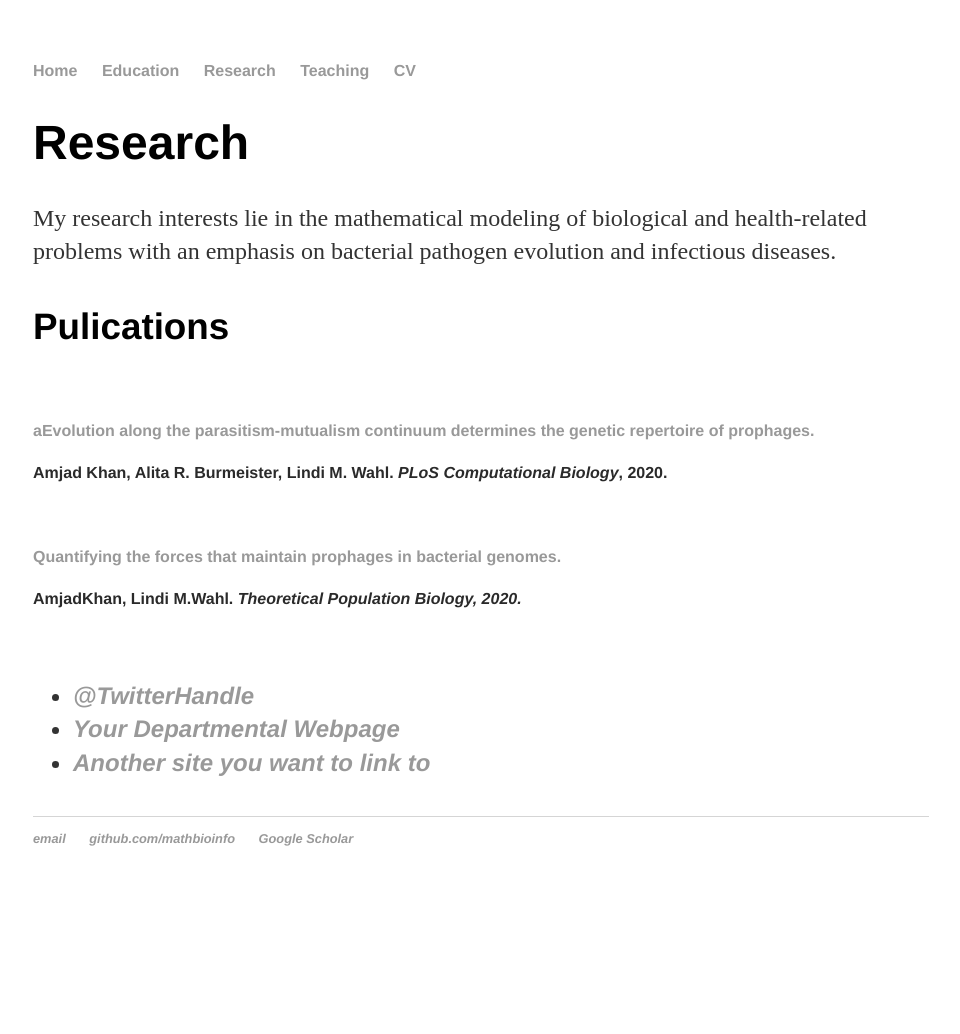
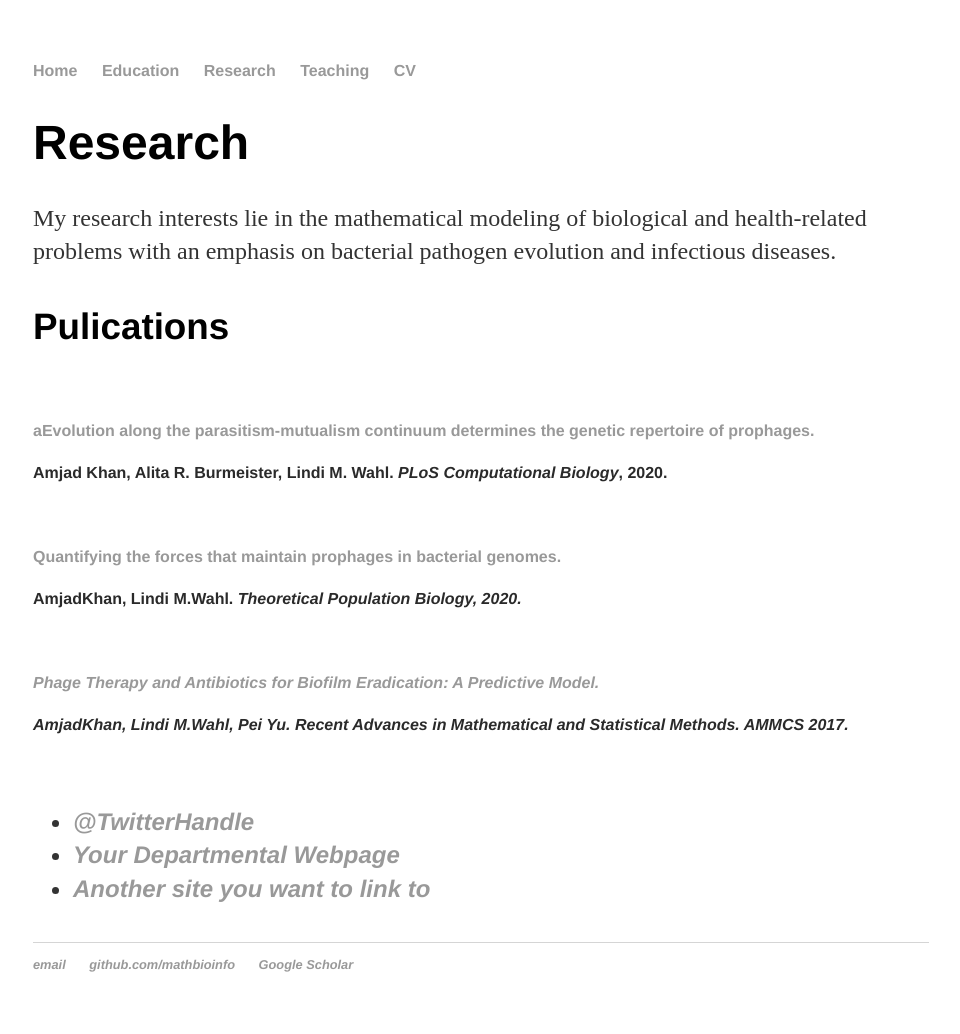
Before and after one commit to MathBioInfo/amjadkhan, a Jekyll site: the page built from Research/index.html, in a window 1280 px wide. Shown: the whole page, without its empty margins (159-1119 px from the left). Built offline with Jekyll 4.4.1, drawn with Linux system fonts in a browser that asks for light colours; before the commit the page ends 908 px from its top, so only the background shows below that.

Commit message:
Update index.html

```diff
--- a/Research/index.html
+++ b/Research/index.html
@@ -14,13 +14,14 @@ title: About my research
 	<strong> aEvolution along the parasitism-mutualism continuum determines the genetic repertoire of prophages.
 	</strong></a><br />Amjad Khan, Alita R. Burmeister, Lindi M. Wahl.<em> PLoS Computational Biology</em>, 2020.
 	</font><br /><br /><font color="#2a2a2a" size="3">
-
-
-
 	<a href="https://www.sciencedirect.com/science/article/pii/S0040580919301844">
 	<strong> Quantifying the forces that maintain prophages in bacterial genomes.
 	</strong></a><br />AmjadKhan, Lindi M.Wahl.
 	<em> Theoretical Population Biology, 2020. </font><br /><br /><font color="#2a2a2a" size="3">
+	<a href="https://link.springer.com/chapter/10.1007%2F978-3-319-99719-3_34">
+	<strong> Phage Therapy and Antibiotics for Biofilm Eradication: A Predictive Model.
+	</strong></a><br />AmjadKhan, Lindi M.Wahl, Pei Yu.
+	<em> Recent Advances in Mathematical and Statistical Methods. AMMCS 2017. </font><br /><br /><font color="#2a2a2a" size="3">
 
 			<ul class="contacts">
 				<li><a href="#">@TwitterHandle</a></li>
```
